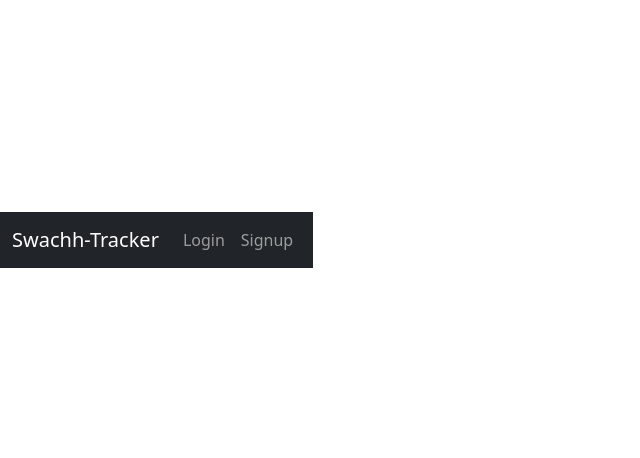
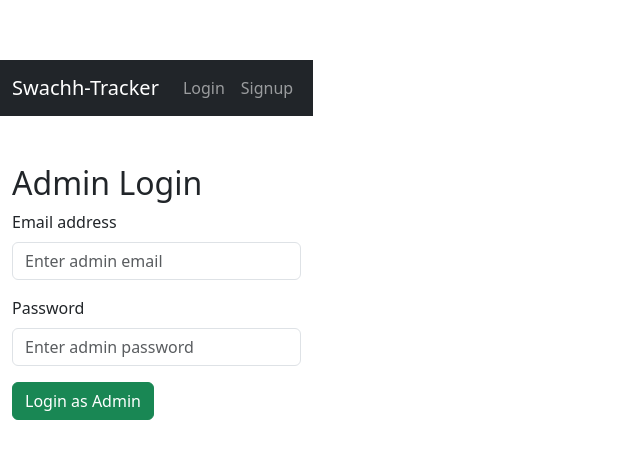
Before and after one commit to dc231/SwachhCity, a React (Vite) app in the folder client/: page /admin in a window 1280 px wide. Shown: the part 160-618 px from the top of the page, without its empty margins (0-640 px from the left). Built offline with nearby package versions, Linux system fonts and the light colour scheme; no server answers.

Commit message:
implement admin login functionality

```diff
--- a/client/src/App.jsx
+++ b/client/src/App.jsx
@@ -11,6 +11,7 @@ import Signup from './pages/Signup';
 import AppNavbar from './components/Navbar';
 import Complaints from './pages/Complaints';
 import ComplaintHistory from './pages/ComplaintHistory';
+import AdminLogin from './pages/AdminLogin';
 
 function App() {
   const dispatch = useDispatch();
@@ -43,6 +44,7 @@ function App() {
           <Route path="/signup" element={<Signup />} />
           <Route path="/raisecomplaint" element={<Complaints />} />
           <Route path="/complainthistory" element={<ComplaintHistory />} />
+          <Route path="/admin" element={<AdminLogin />} />
         </Routes>
       </div>
     </Router>
--- /dev/null
+++ b/client/src/pages/AdminLogin.jsx
@@ -0,0 +1,71 @@
+import React, { useState } from 'react';
+import { useNavigate } from 'react-router-dom';
+import axios from 'axios';
+import { toast } from 'react-toastify';
+
+function AdminLogin() {
+  const navigate = useNavigate();
+  const [inputValue, setInputValue] = useState({
+    email: '',
+    password: '',
+  });
+
+  const handleOnChange = (e) => {
+    const { name, value } = e.target;
+    setInputValue({
+      ...inputValue,
+      [name]: value,
+    });
+  };
+
+  const handleSubmit = async (e) => {
+    e.preventDefault();
+    try {
+      const { data } = await axios.post('/api/adminlogin', { ...inputValue });
+      const { message, success } = data;
+      if (success) {
+        toast.success(message);
+        navigate('/admin/dashboard');
+      } else {
+        toast.error(message);
+      }
+    } catch (error) {
+      console.log(error);
+      toast.error('An error occurred during admin login.');
+    }
+    setInputValue({ email: '', password: '' });
+  };
+
+  return (
+    <div className="container mt-5" style={{ maxWidth: '500px' }}>
+      <h2>Admin Login</h2>
+      <form onSubmit={handleSubmit}>
+        <div className="mb-3">
+          <label htmlFor="email" className="form-label">Email address</label>
+          <input
+            type="email"
+            className="form-control"
+            name="email"
+            value={inputValue.email}
+            placeholder="Enter admin email"
+            onChange={handleOnChange}
+          />
+        </div>
+        <div className="mb-3">
+          <label htmlFor="password" className="form-label">Password</label>
+          <input
+            type="password"
+            className="form-control"
+            name="password"
+            value={inputValue.password}
+            placeholder="Enter admin password"
+            onChange={handleOnChange}
+          />
+        </div>
+        <button type="submit" className="btn btn-success">Login as Admin</button>
+      </form>
+    </div>
+  );
+}
+
+export default AdminLogin;
```
Also changed, not shown: 2 other files (tests, documents, lock files or other folders).
